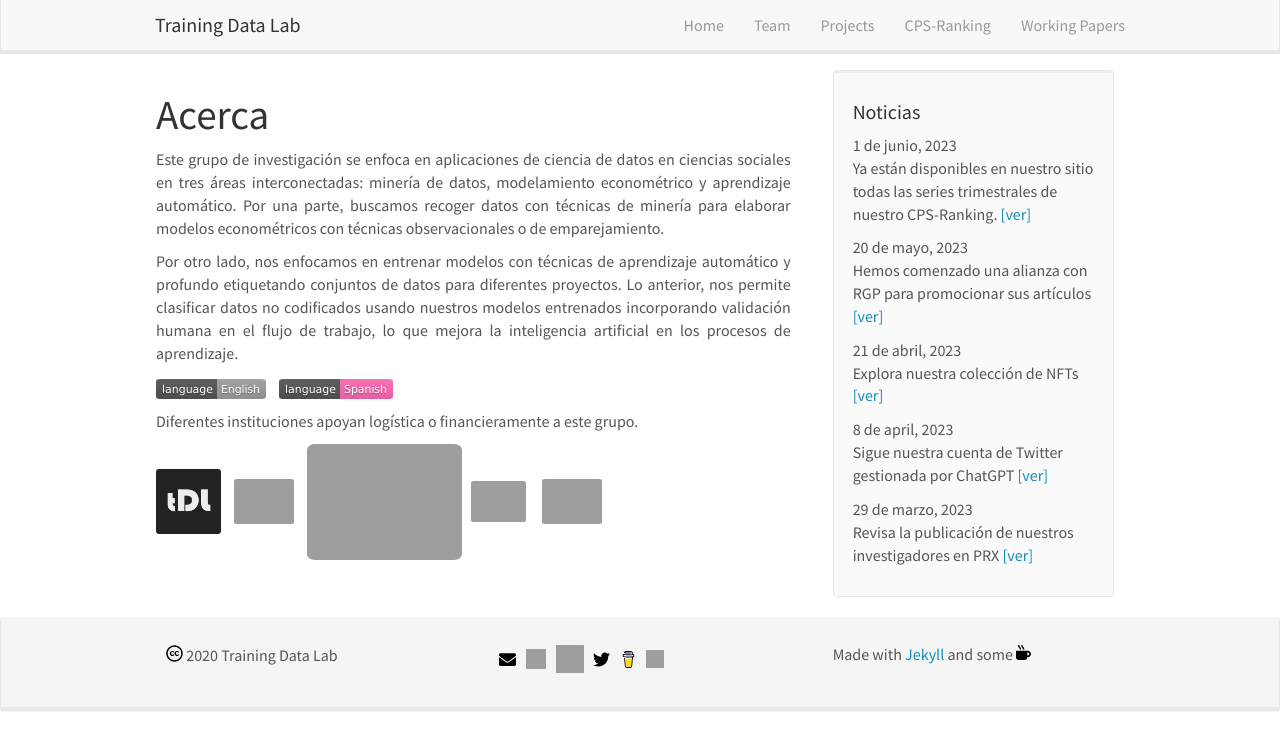
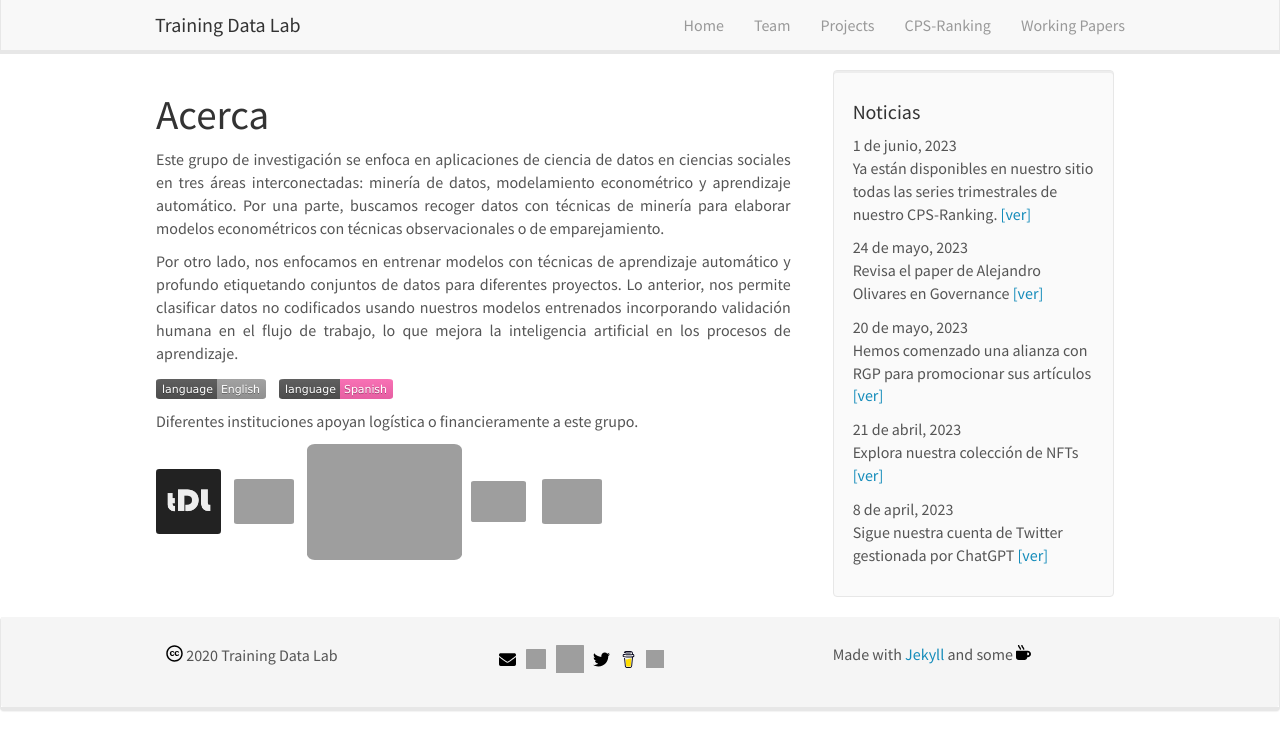
Before and after one commit to training-datalab/old-training-datalab.com, a Jekyll site: the page built from _pages/about_spanish.md, in a window 1280 px wide. Shown: the top 750 px of the page. Built offline with Jekyll 4.4.1, drawn with Linux system fonts in a browser that asks for light colours; nearby versions of some CDN libraries.

Commit message:
Update news_spanish.yml

```diff
--- a/_data/news_spanish.yml
+++ b/_data/news_spanish.yml
@@ -1,6 +1,10 @@
 - date: 1 de junio, 2023
   headline: "Ya están disponibles en nuestro sitio todas las series trimestrales de nuestro CPS-Ranking."
   newslink: <a href="https://training-datalab.com/projects/cps-ranking">[ver]</a>
+
+- date: 24 de mayo, 2023
+  headline: "Revisa el paper de Alejandro Olivares en Governance"
+  newslink: <a href="https://doi.org/10.1111/gove.12803" target="_blank">[ver]</a>
 
 - date: 20 de mayo, 2023
   headline: "Hemos comenzado una alianza con RGP para promocionar sus artículos"
@@ -13,7 +17,3 @@
 - date: 8 de april, 2023
   headline: "Sigue nuestra cuenta de Twitter gestionada por ChatGPT"
   newslink: <a href="https://twitter.com/tDataLab" target="_blank">[ver]</a>
-
-- date: 29 de marzo, 2023
-  headline: "Revisa la publicación de nuestros investigadores en PRX"
-  newslink: <a href="https://doi.org/10.1080/2474736X.2023.2194369" target="_blank">[ver]</a>
```
